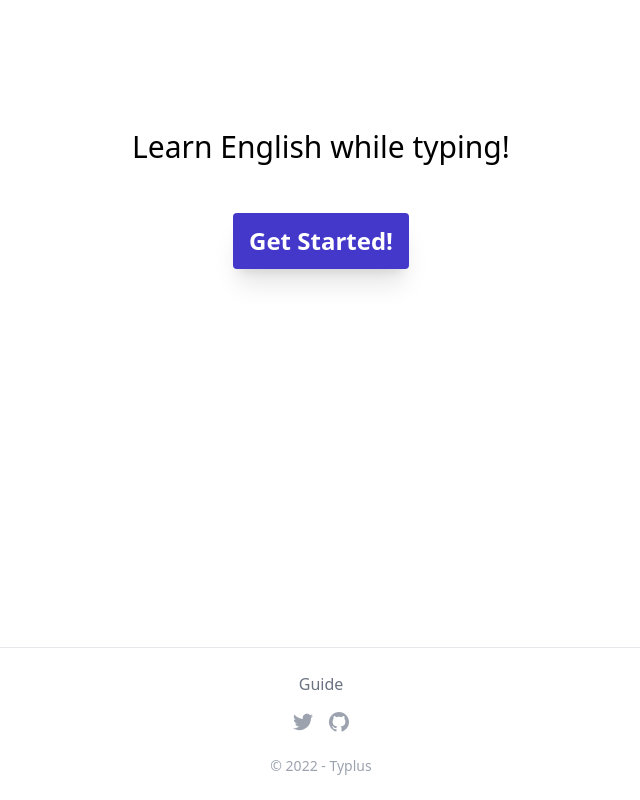
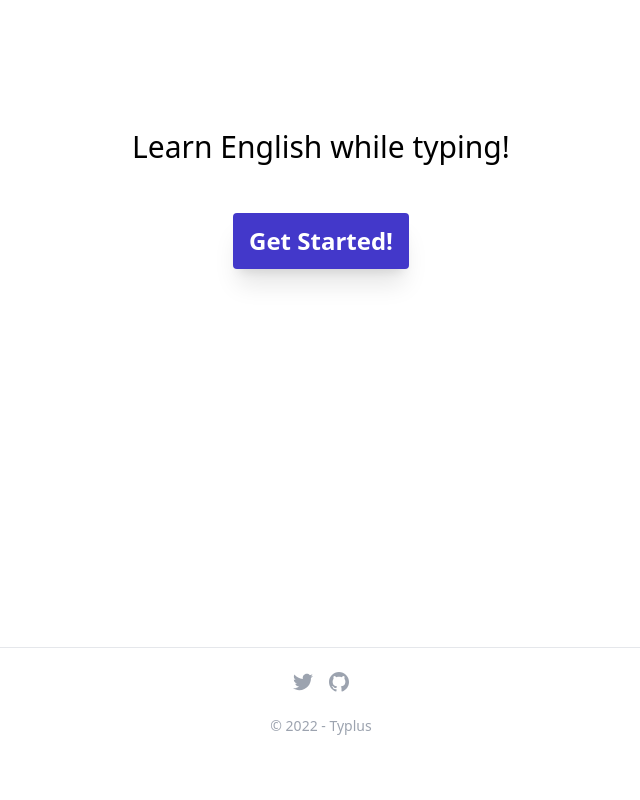
Before and after one commit to agukk/react-typing-app, a React (Create React App) app: page / in a window 1280 px wide. Shown: the part 274-1074 px from the top of the page, without its empty margins (319-959 px from the left). After the commit the page ends 1034 px from the top, so only its background shows below. Built offline with nearby package versions, Linux system fonts and the light colour scheme.

Commit message:
change github url of footer

```diff
--- a/src/components/organizms/Footer.jsx
+++ b/src/components/organizms/Footer.jsx
@@ -3,16 +3,13 @@ export const Footer = () => {
         <div className="bg-white pt-4 sm:pt-10 lg:pt-12">
             <footer className="max-w-screen-2xl px-4 md:px-8 mx-auto">
                 <div className="flex flex-col items-center border-t pt-6">
-                    <nav className="flex flex-wrap justify-center md:justify-start gap-x-4 gap-y-2 md:gap-6 mb-4">
-                        <a href="/guide" className="text-gray-500 hover:text-indigo-500 active:text-indigo-600 transition duration-100">Guide</a>
-                    </nav>
                     <div className="flex gap-4">
                         <a href="https://twitter.com/kenny33303396" className="text-gray-400 hover:text-blue-400 active:text-gray-600 transition duration-100">
                             <svg className="w-5 h-5" width="24" height="24" viewBox="0 0 24 24" fill="currentColor" xmlns="http://www.w3.org/2000/svg">
                                 <path d="M24 4.557c-.883.392-1.832.656-2.828.775 1.017-.609 1.798-1.574 2.165-2.724-.951.564-2.005.974-3.127 1.195-.897-.957-2.178-1.555-3.594-1.555-3.179 0-5.515 2.966-4.797 6.045-4.091-.205-7.719-2.165-10.148-5.144-1.29 2.213-.669 5.108 1.523 6.574-.806-.026-1.566-.247-2.229-.616-.054 2.281 1.581 4.415 3.949 4.89-.693.188-1.452.232-2.224.084.626 1.956 2.444 3.379 4.6 3.419-2.07 1.623-4.678 2.348-7.29 2.04 2.179 1.397 4.768 2.212 7.548 2.212 9.142 0 14.307-7.721 13.995-14.646.962-.695 1.797-1.562 2.457-2.549z" />
                             </svg>
                         </a>
-                        <a href="https://github.com/agukk" className="text-gray-400 hover:text-gray-500 active:text-gray-600 transition duration-100">
+                        <a href="https://github.com/agukk/react-typing-app" className="text-gray-400 hover:text-gray-500 active:text-gray-600 transition duration-100">
                             <svg className="w-5 h-5" width="24" height="24" viewBox="0 0 24 24" fill="currentColor" xmlns="http://www.w3.org/2000/svg">
                                 <path d="M12 0c-6.626 0-12 5.373-12 12 0 5.302 3.438 9.8 8.207 11.387.599.111.793-.261.793-.577v-2.234c-3.338.726-4.033-1.416-4.033-1.416-.546-1.387-1.333-1.756-1.333-1.756-1.089-.745.083-.729.083-.729 1.205.084 1.839 1.237 1.839 1.237 1.07 1.834 2.807 1.304 3.492.997.107-.775.418-1.305.762-1.604-2.665-.305-5.467-1.334-5.467-5.931 0-1.311.469-2.381 1.236-3.221-.124-.303-.535-1.524.117-3.176 0 0 1.008-.322 3.301 1.23.957-.266 1.983-.399 3.003-.404 1.02.005 2.047.138 3.006.404 2.291-1.552 3.297-1.23 3.297-1.23.653 1.653.242 2.874.118 3.176.77.84 1.235 1.911 1.235 3.221 0 4.609-2.807 5.624-5.479 5.921.43.372.823 1.102.823 2.222v3.293c0 .319.192.694.801.576 4.765-1.589 8.199-6.086 8.199-11.386 0-6.627-5.373-12-12-12z" />
                             </svg>
```
